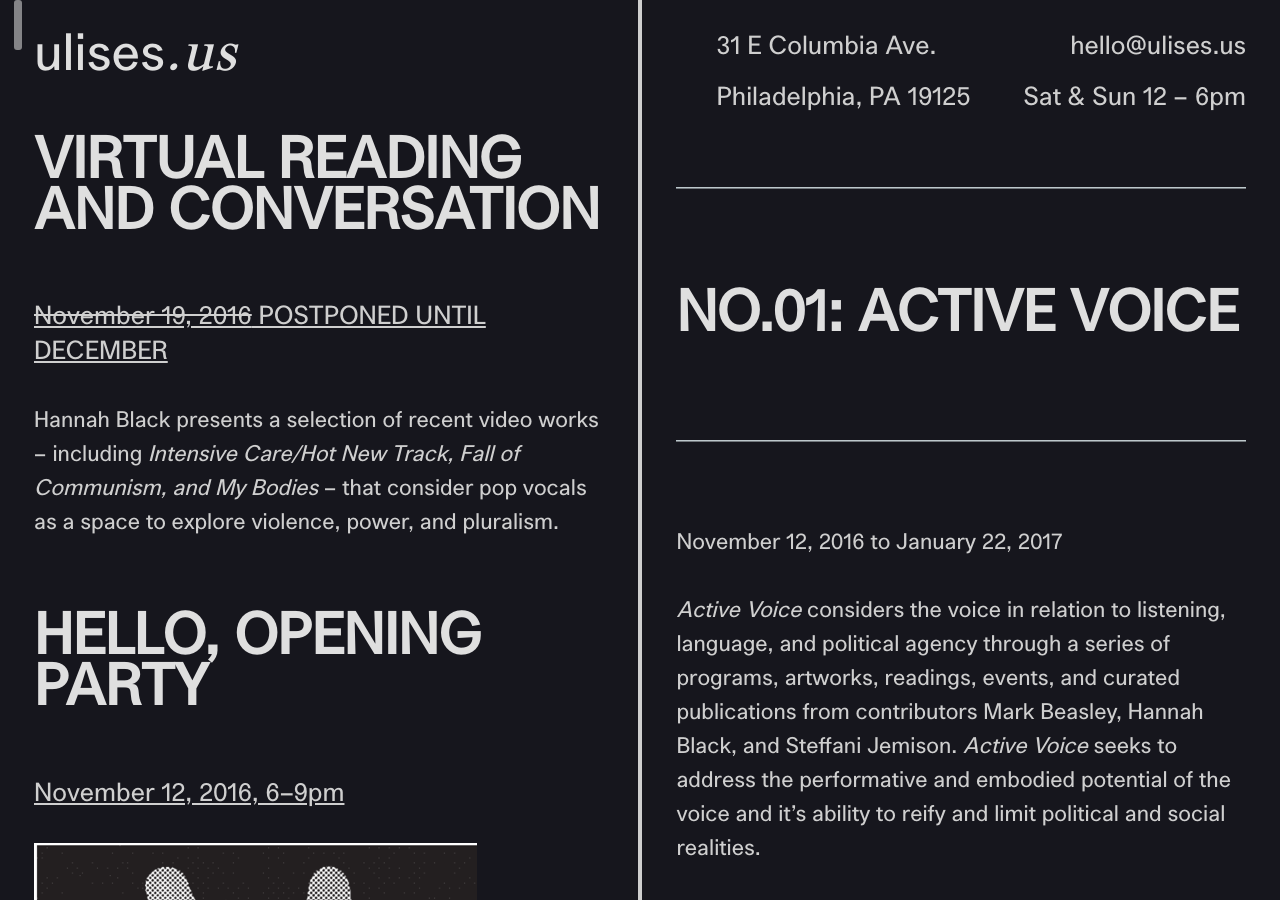
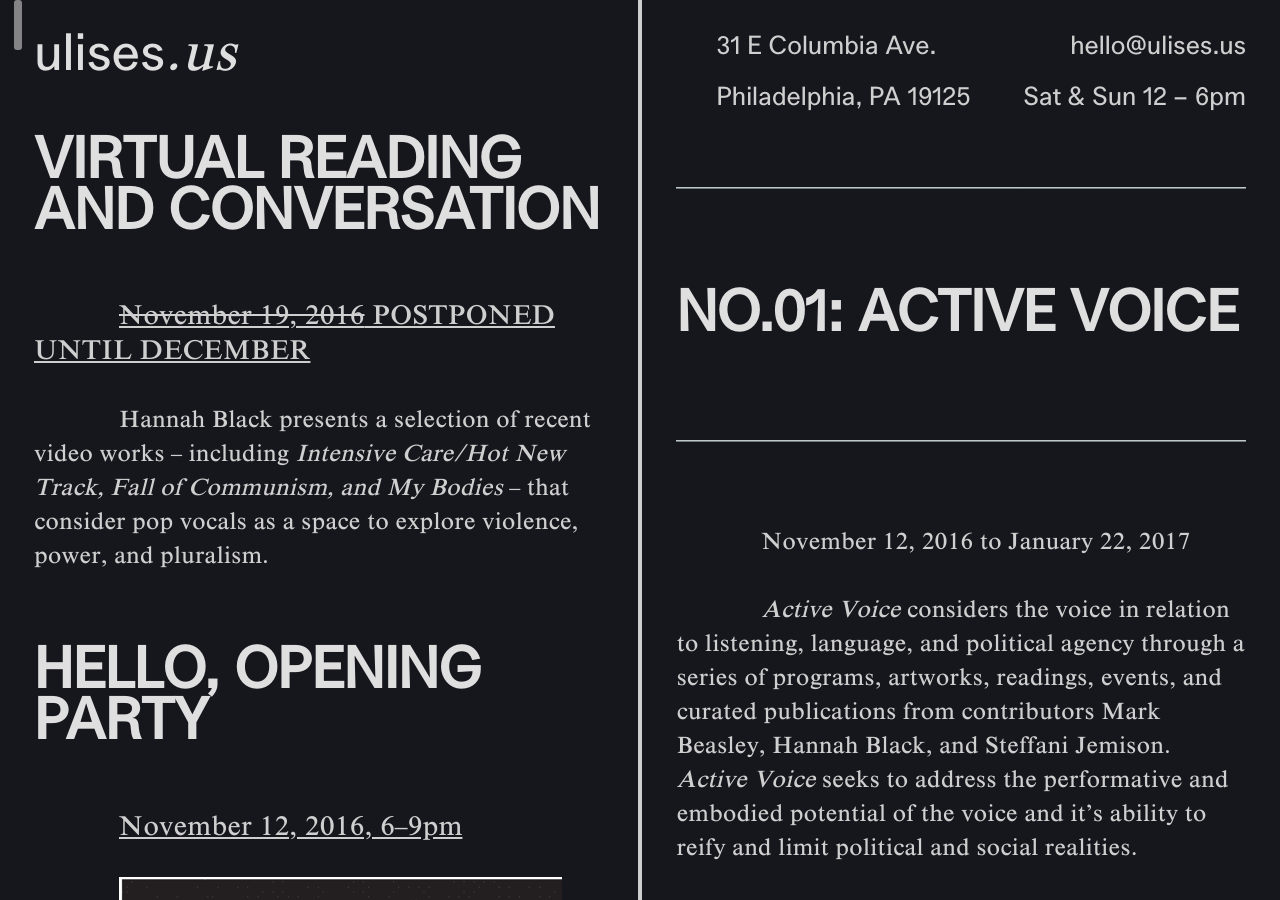
Before and after one commit to nerissacooney/ulises.us, a Jekyll site: the page built from index.md, in a window 1280 px wide. Built offline with Jekyll 4.4.1, drawn with Linux system fonts in a browser that asks for light colours; nearby versions of some CDN libraries.

Commit message:
changed fonts / indent

```diff
--- a/_sass/_layouts.scss
+++ b/_sass/_layouts.scss
@@ -5,6 +5,10 @@
     @include media-query($on-laptop){
         background-color: $backgroundColour;
     }
+}
+
+.typeset p {
+    text-indent: 5rem;
 }
 
 // * * * * * Home Page Elements * * * * *
--- a/_sass/sassline/_sassline-variables.scss
+++ b/_sass/sassline/_sassline-variables.scss
@@ -55,7 +55,7 @@
 // Define defaults for each variable.
 
 $bodytype: (
-  font-family: 'Lars, Helvetica Neue, sans-serif',
+  font-family: 'Times New Roman Seven, Times New Roman, serif',
   regular: 300,
   bold: 700,
   italic: italic,
```
